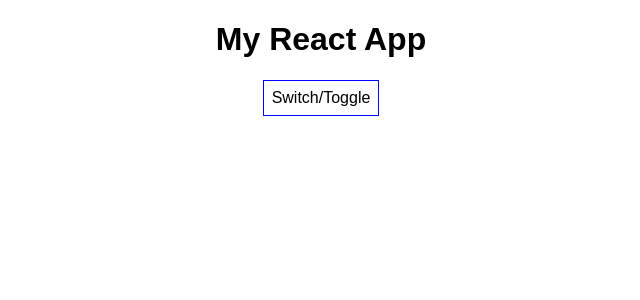
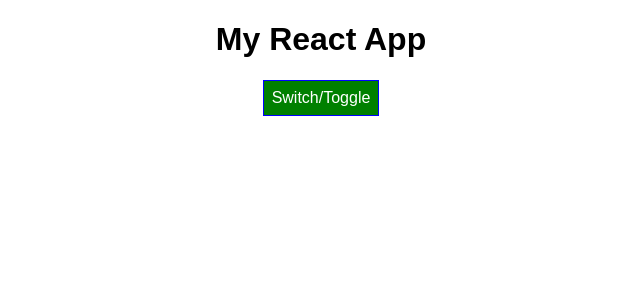
Before and after one commit to vikasgourishetty/firstreactvikas, a React (Create React App) app: page / in a window 1280 px wide. Shown: the top 300 px of the page, without its empty margins (319-959 px from the left). Built offline with nearby package versions, Linux system fonts and the light colour scheme.

Commit message:
Set button style dynamically

```diff
--- a/src/App.js
+++ b/src/App.js
@@ -57,6 +57,16 @@
 
   render() {
 
+
+    const style = {
+      backgroundColor: 'green',
+      color:'white',
+      font: 'inherit',
+      border: '1px solid blue',
+      padding: '8px',
+      cursor: 'pointer'
+    };
+
     let persons = null;
     if (this.state.showPersons) {
       persons = (
@@ -82,14 +92,9 @@
                     change={this.nameChangeHandler}> Text Between Opening and closing tag </Person>
             <Person name={this.state.persons[2].name}
                     age={this.state.persons[2].age}/> */
-    }
 
-    const style = {
-      backgroundColor: 'white',
-      font: 'inherit',
-      border: '1px solid blue',
-      padding: '8px',
-      cursor: 'pointer'
+      // Set style dynamically
+      style.backgroundColor = 'red';
     }
 
     return (
```
